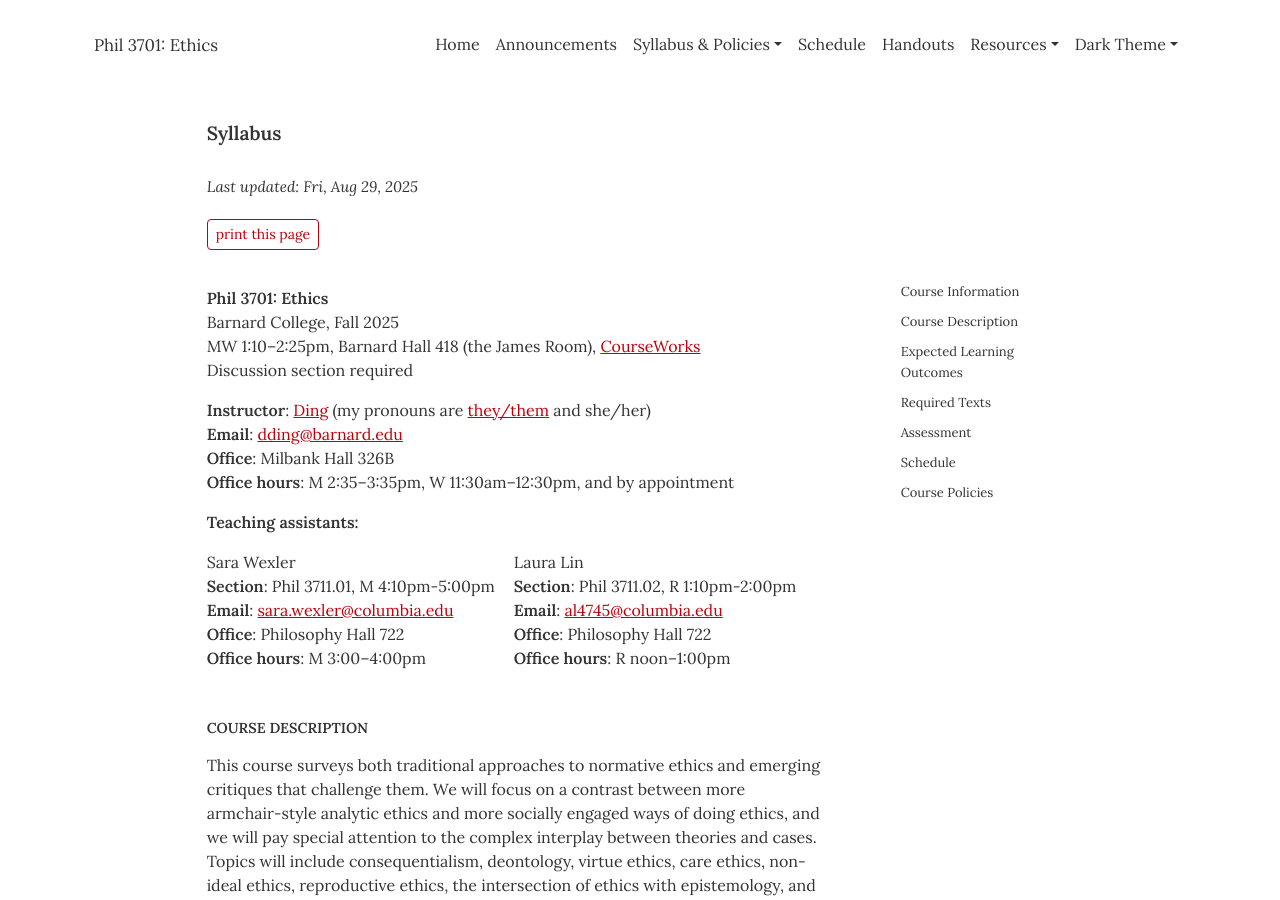
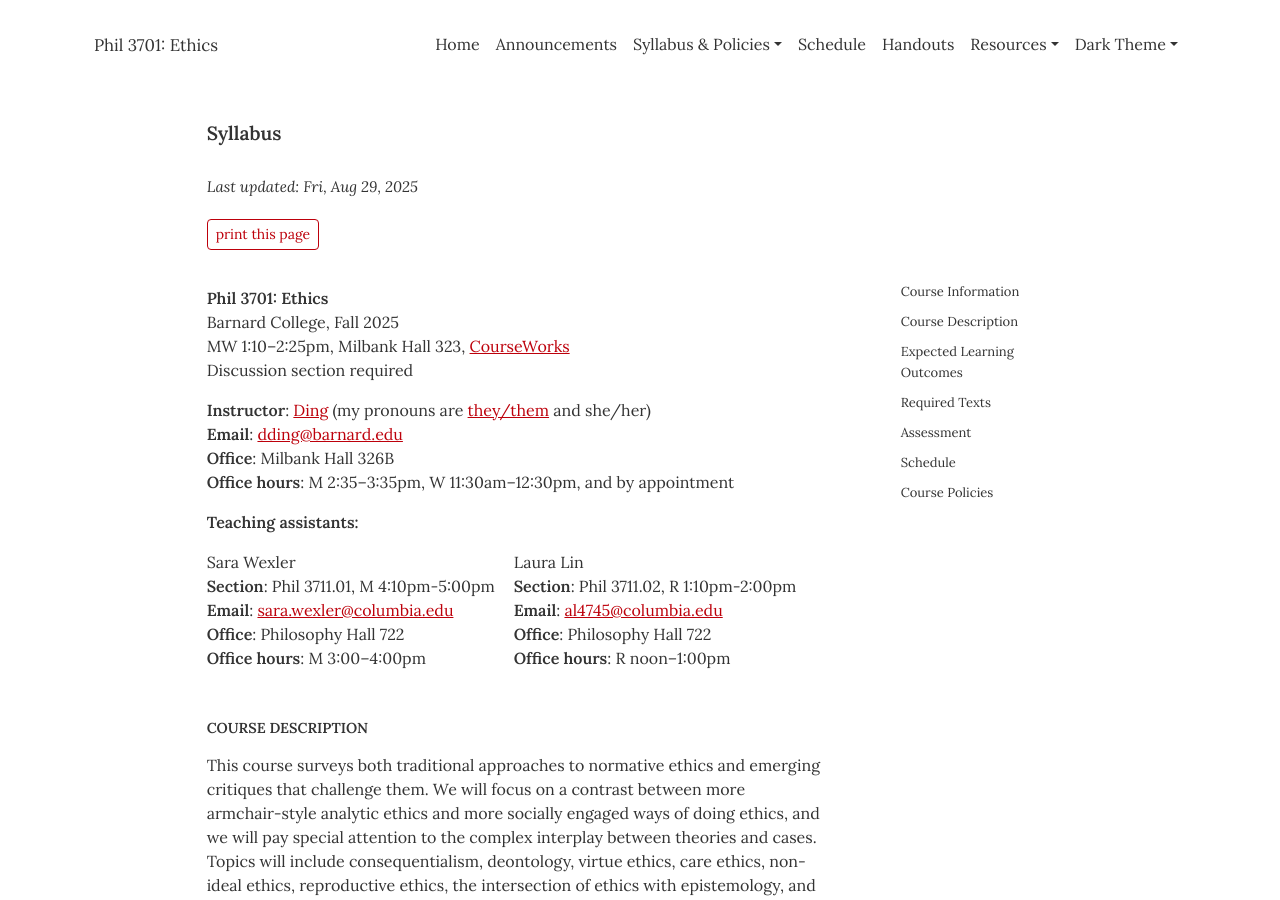
Before and after one commit to dingherself/ethics, a Jekyll site: the page built from syllabus.md, in a window 1280 px wide and 900 px high. Built offline with Jekyll 4.4.1, drawn with Linux system fonts in a browser that asks for light colours.

Commit message:
change classroom

```diff
--- a/_config.yml
+++ b/_config.yml
@@ -64,7 +64,7 @@ office:                   "Milbank Hall 326B"
 office_hours:       "M 2:35–3:35pm, W 11:30am–12:30pm, and by appointment"
 meeting_time:     "MW 1:10–2:25pm"
 learning_site:       "https://courseworks2.columbia.edu/courses/224366"
-classroom:            "Barnard Hall 418 (the James Room)"
+classroom:            "Milbank Hall 323"
 #section1:             "Sec. 002"
 #meeting_time1:     "MW 10:10–11:25am"
 #learning_site1:       "https://courseworks2.columbia.edu/courses/224358"
```
